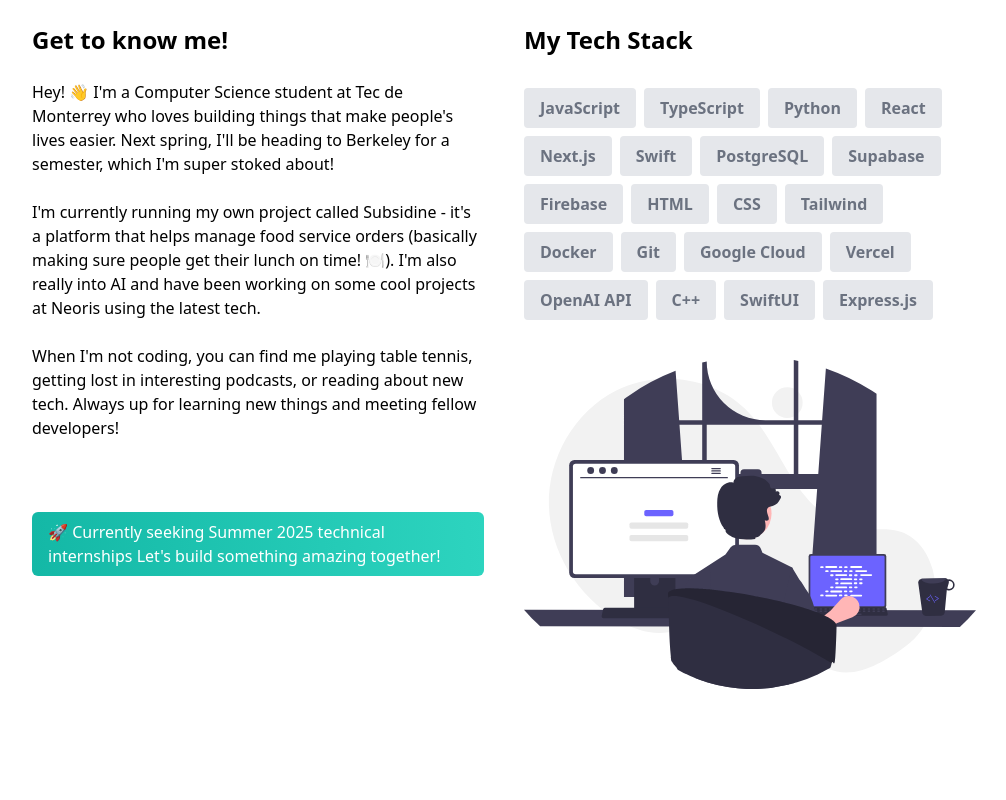
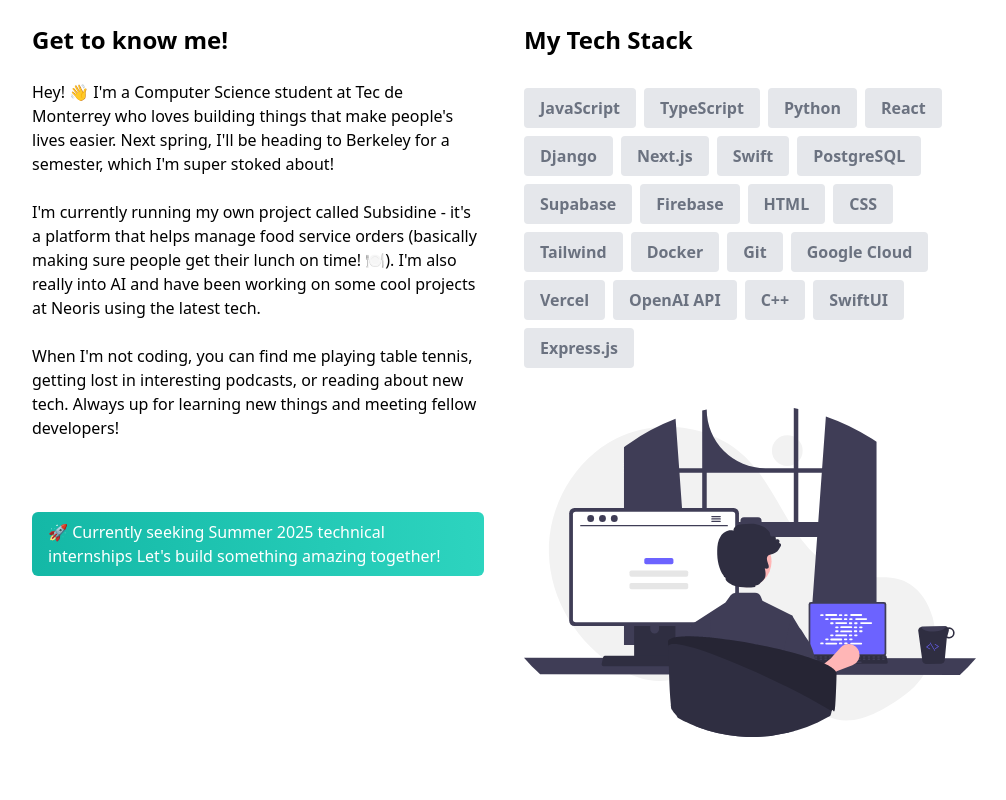
Before and after one commit to Jdanielcode1/Portafolio, a Next.js app: page / in a window 1280 px wide. Shown: the part 1120-1920 px from the top of the page, without its empty margins (136-1142 px from the left). Built offline with nearby package versions, Linux system fonts and the light colour scheme.

Commit message:
latest changes

```diff
--- a/components/AboutSection.tsx
+++ b/components/AboutSection.tsx
@@ -8,6 +8,7 @@ const skills = [
   { skill: "TypeScript" },
   { skill: "Python" },
   { skill: "React" },
+  { skill: "Django" },
   { skill: "Next.js" },
   { skill: "Swift" },
   { skill: "PostgreSQL" },
--- a/components/ProjectsSection.tsx
+++ b/components/ProjectsSection.tsx
@@ -3,7 +3,7 @@ import Image from "next/image";
 import Link from "next/link";
 import SlideUp from "./SlideUp";
 import { BsGithub, BsArrowUpRightSquare } from "react-icons/bs";
-import PortfolioVideo from "./PortafolioVideo";
+
 
 interface Skill {
   skill: string;
@@ -112,7 +112,22 @@ const projects = [
       { skill: "Semantic Search" },
       { skill: "OpenAI API"}],
   },
-
+  {
+    name: "Regal Rexnord Risk Learning Website",
+    description:
+      "We worked with Regal Rexnord to make a website that teaches employees about risks in the workplace with Unity 2D Games .",
+    image: "/RegalRexnordImage.png",
+    github: "https://github.com/Jdanielcode1/regal_rexnord_project",
+    link: "https://miscompetenciastec21.tec.mx/elumen/portfolio/RO8nmDQuQO4oUwewzq",
+    skills: [
+      { skill: "React" },
+      { skill: "Django" },
+      { skill: "MaterialUI" },
+      { skill: "CSS" },
+      { skill: "Unity2D" },
+      { skill: "C#" },
+    ],
+  },
   {
     name: "Order Management System (Subsidine)",
     description: [
@@ -148,23 +163,7 @@ const projects = [
       { skill: "Rest API" },
     ],
   },
-  {
-    name: "Regal Rexnord Risk Learning Website",
-    description:
-      "We worked with Regal Rexnord to make a website that teaches employees about risks in the workplace with Unity 2D Games .",
-    image: "/RegalRexnordImage.png",
-    github: "https://github.com/WatchMakker/Construccion_software_proyecto",
-    link: "https://miscompetenciastec21.tec.mx/elumen/portfolio/RO8nmDQuQO4oUwewzq",
-    skills: [
-      { skill: "HTML" },
-      { skill: "CSS" },
-      { skill: "React" },
-      { skill: "Unity2D" },
-      { skill: "Django" },
-      { skill: "C#" },
-      { skill: "PostgreSQL" },
-    ],
-  },
+
   {
     name: "Expense Tracker",
     description: [
```
